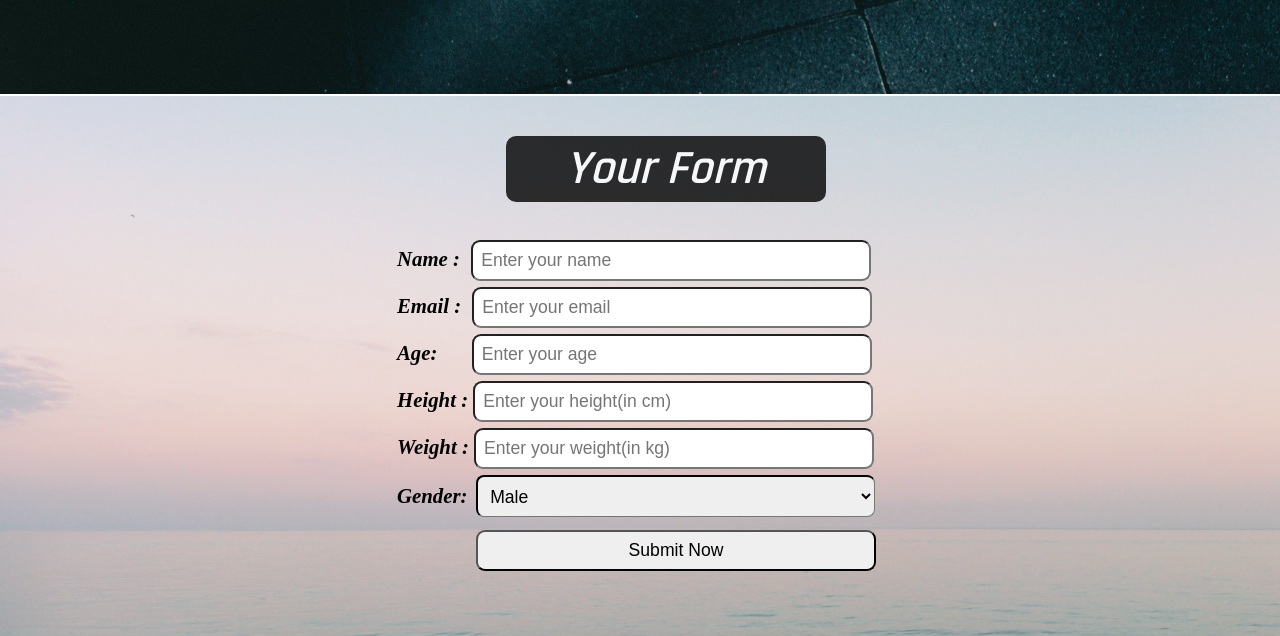
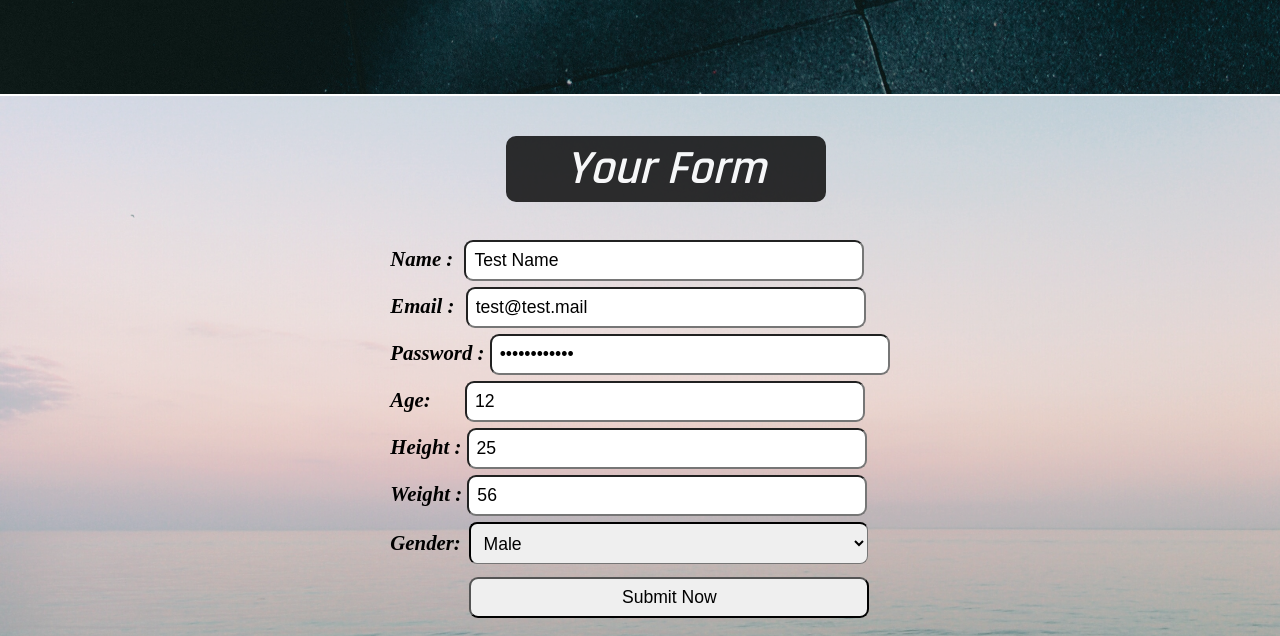
Before and after one commit to Debajyoti-DG/Diet-Body-Transformer, a Flask app: page / in a window 1280 px wide. Shown: the part 708-1344 px from the top of the page. Run offline with Flask 3, Linux system fonts and the light colour scheme; some web fonts are replaced.

Commit message:
Database created for form

```diff
--- a/app.py
+++ b/app.py
@@ -1,12 +1,45 @@
-from flask import Flask,render_template
+from flask import Flask,render_template,request
 import requests
+from flask_sqlalchemy import SQLAlchemy
 
 app = Flask(__name__)
+app.config['SQLALCHEMY_DATABASE_URI'] = 'mysql://root:@localhost/diet_body_transformer'
+db = SQLAlchemy(app)
 
-@app.route("/")
+class users(db.Model):
+
+    '''
+    id name height weight age gender email password
+    '''
+    id = db.Column(db.Integer, primary_key=True)
+    name = db.Column(db.String(50), unique=False)
+    email = db.Column(db.String(70), unique=True)
+    password = db.Column(db.String(64), unique=True)
+    age = db.Column(db.String(3), unique=False)
+    height = db.Column(db.String(6), unique=False)
+    weight = db.Column(db.String(6), unique=False)
+    gender = db.Column(db.String(12), unique=False)
+    email = db.Column(db.String(120), unique=True)
+
+
+@app.route("/", methods = ['GET', 'POST'])
 def home():
-    # return "<p>Hello, World!!!!!</p>"
+    if (request.method == 'POST'):
+        name = request.form.get('name')
+        email = request.form.get('email')
+        height = request.form.get('height')
+        weight = request.form.get('weight')
+        age = request.form.get('age')
+        gender = request.form.get('gender')
+        password_user = request.form.get('password')
+
+        entry = users(name=name, email=email, height=height, weight=weight, age=age, gender=gender, password=password_user)
+        db.session.add(entry)
+        db.session.commit()
+
     return render_template('index.html')
+
+
 # @app.route("/")
 # def home():
 #     # return "<p>Hello, World!!!!!</p>"
--- a/templates/index.html
+++ b/templates/index.html
@@ -52,7 +52,7 @@
             </div>
             <div class="form-element">
                 <label for="password">Password</label>
-                <input type="password" id="password" placeholder="Enter password" required>
+                <input type="password" id="password-popup" placeholder="Enter password" required>
             </div>
             <div class="form-element">
                 <label for="remember-me">Remember me</label>
@@ -75,31 +75,35 @@
         <div class="container" id="form">
             <h1>Your Form</h1>
             <div class="profile">
-                <form id = "myForm" action="/roadmap.html">
+                <form id = "myForm" action="/" method="post">
                     <div class="form-group">
                         <label for="name">Name : </label>
-                        <input type="text" name="name" id="name" placeholder="Enter your name" required>
+                        <input type="text" name="name" id="name" value="Test Name" placeholder="Enter your name" required>
                     </div>
                     <div class="form-group">
                         <label for="email">Email : </label>
-                        <input type="text" name="email" id="email" placeholder="Enter your email" required>
+                        <input type="text" name="email" value="test@test.mail" id="email" placeholder="Enter your email" required>
+                    </div>
+                    <div class="form-group">
+                        <label for="password">Password : </label>
+                        <input type="password" name="password" value="sjygsjy#dfj@" id="password" placeholder="Enter your password" required>
                     </div>
                     <div class="form-group">
                         <label for="age">Age: </label>
-                        <input type="number" name="age" id="age" placeholder="Enter your age" required>
+                        <input type="number" name="age" id="age" value="12" placeholder="Enter your age" required>
                     </div>
                     <div class="form-group">
                         <label for="height">Height : </label>
-                        <input type="number" name="height" id="height" placeholder="Enter your height(in cm)" required>
+                        <input type="number" name="height" id="height" value="25" placeholder="Enter your height(in cm)" required>
                     </div>
                     <div class="form-group">
                         <label for="weight">Weight : </label>
-                        <input type="number" name="weight" id="weight" placeholder="Enter your weight(in kg)" required>
+                        <input type="number" name="weight" id="weight" value="56" placeholder="Enter your weight(in kg)" required>
                     </div>
                     <div class="form-group">
                         <label for="gender">Gender: </label>
                         <select name="gender" id="gender" required>
-                            <option value="Male">Male</option>
+                            <option selected value="Male">Male</option>
                             <option value="Female">Female</option>
                             <option value="Transgender">Transgender</option>
                             <option value="Non-Binary">Non-Binary</option>
```
